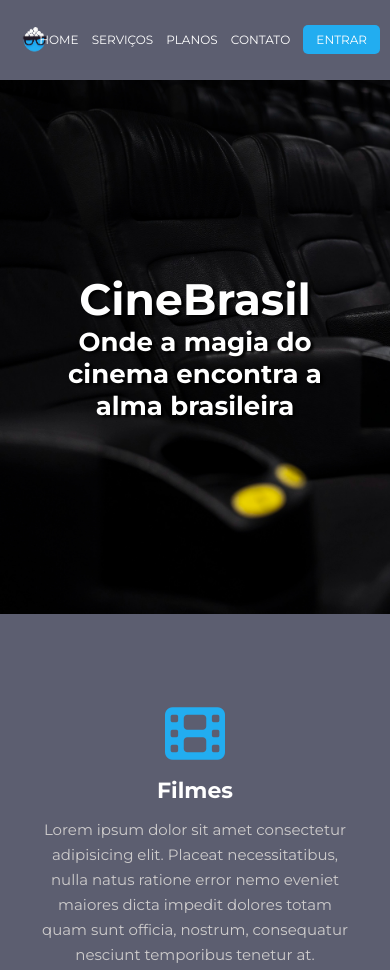
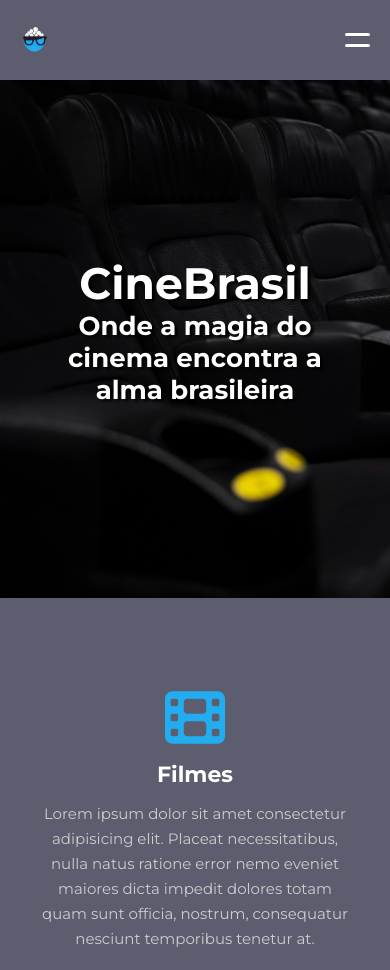
Before and after one commit to DevFiliperm/LandingPage-Simples, a plain HTML site: page index.html in a window 390 px wide. Shown: the top 970 px of the page. Drawn offline with Linux system fonts and the light colour scheme.

Commit message:
menu responsivo feito

```diff
--- a/css/style.css
+++ b/css/style.css
@@ -16,6 +16,9 @@ h3{font-size: 30px;}
 
 
 .navbar-container{
+  position: fixed;
+  top: 0;
+  z-index: 1;
   width: 100%;
   height: 80px;
   background-color: #5c5e70;
@@ -69,11 +72,27 @@ nav{
   color: #fff;
 }
 
+.hamburguer{
+  display: none;
+  cursor: pointer;
+}
+
+.bar{
+  display: block;
+  height: 3px;
+  width: 25px;
+  border-radius: 2px;
+  margin: 8px auto;
+  background-color: #fff;
+  transition: all 0.3s ease-in-out;
+}
+
 /* main banner */
 
 .main-banner{
   background-image: url('../img/banner2.jpg');
   padding: 12rem 0;
+  margin: 4em 0 0 ;
   background-size: cover;
 }
 
@@ -315,6 +334,44 @@ footer p{
 
 }
 
+@media (max-width: 650px){
+  .hamburguer{
+    display: block;
+    position: absolute;
+    right: 10px;
+    top: 25px;
+  }
+
+  .hamburguer.active .bar:nth-child(1){
+    transform: translateY(5px) rotate(45deg);
+  }
+  .hamburguer.active .bar:nth-child(2){
+    transform: translateY(-6px) rotate(-45deg);
+  }
+
+  .navbar-items{
+    position: fixed;
+    left: -100%;
+    top: 70px;
+    gap: 0;
+    display: flex;
+    background-color: #5c5e70;
+    text-align: center;
+    flex-direction: column;
+    width: 100%;
+    height: 100vh;
+    transition: 0.3s;
+  }
+
+  .navbar-items li{
+    margin: 3px 0;
+  }
+
+  .navbar-items.active{
+    left: 0;
+  }
+}
+
 @media (max-width:425px){
 
 
@@ -323,7 +380,7 @@ footer p{
   }
 
   .navbar-items{
-    font-size: 12px;
+    font-size: 16px;
   }
 
   .navbar-items li{
@@ -385,7 +442,7 @@ footer p{
   }
 
   .navbar-items{
-    font-size: 10px;
+    font-size: 14px;
   }
 
 
@@ -412,7 +469,7 @@ footer p{
   }
 
   .navbar-items{
-    font-size: 8px;
+    font-size: 12px;
   }
 
   .main-banner p {
--- a/index.html
+++ b/index.html
@@ -18,21 +18,26 @@
 
         <ul class="navbar-items">
           <li>
-            <a href="#">home</a>
+            <a class="items" href="#">home</a>
           </li>
           <li>
-            <a href="#services">serviços</a>
+            <a class="items" href="#services">serviços</a>
           </li>
           <li>
-            <a href="#plans">planos</a>
+            <a class="items" href="#plans">planos</a>
           </li>
           <li>
-            <a href="#contact">contato</a>
+            <a class="items" href="#contact">contato</a>
           </li>
           <li>
             <a href="#" class="default-btn">entrar</a>
           </li>
         </ul>
+
+        <div class="hamburguer">
+          <span class="bar"></span>
+          <span class="bar"></span>
+        </div>
 
       </nav>
     </div>
@@ -135,5 +140,6 @@
     <footer><p>cinebrasil @ 2024</p></footer>
   </div>
 
+  <script src="js/script.js"></script>
 </body>
 </html>
--- /dev/null
+++ b/js/script.js
@@ -0,0 +1,8 @@
+const hamburguer = document.querySelector(".hamburguer");
+const navMenu = document.querySelector(".navbar-items");
+
+hamburguer.addEventListener("click", () => {
+  hamburguer.classList.toggle('active');
+  navMenu.classList.toggle('active');
+
+})
```
